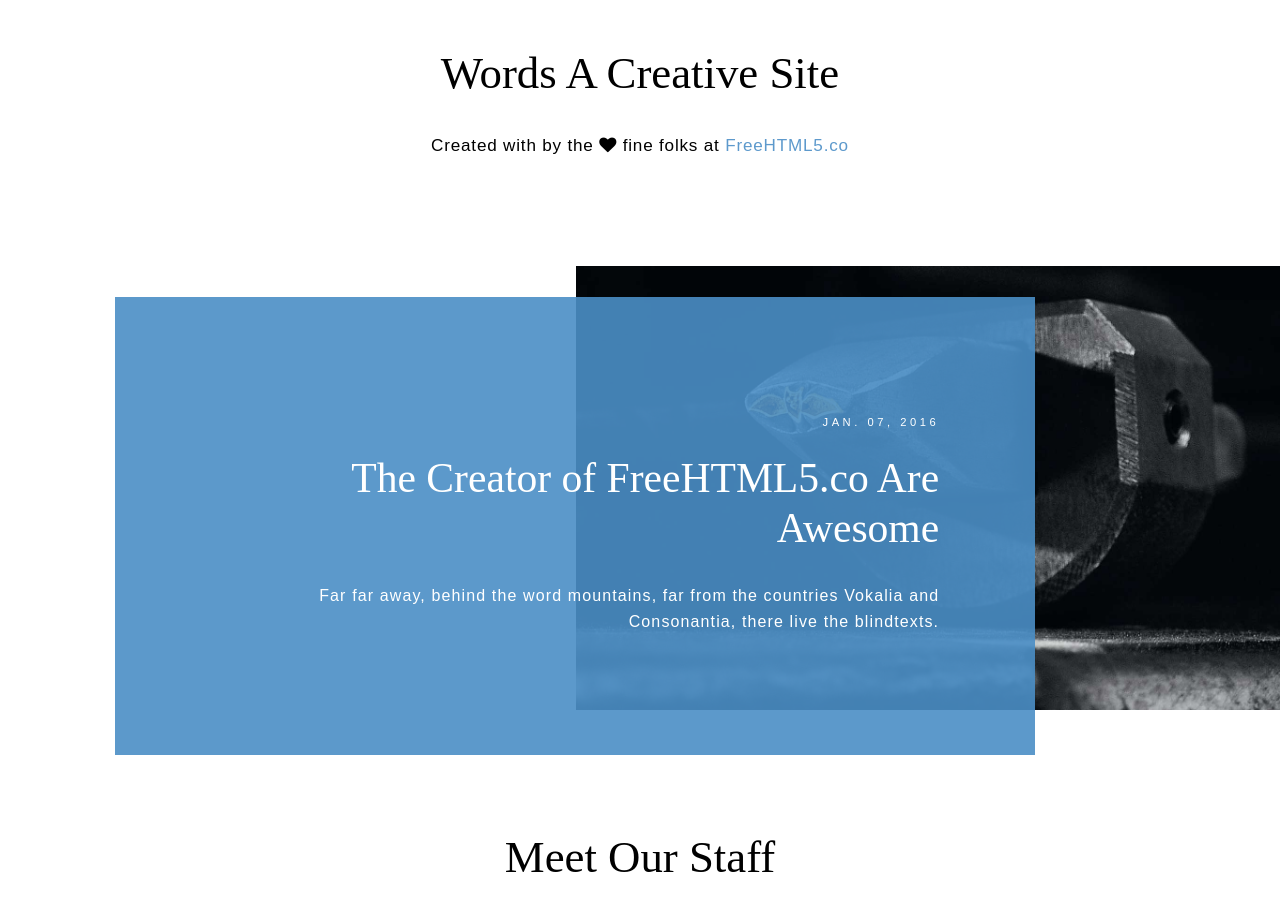
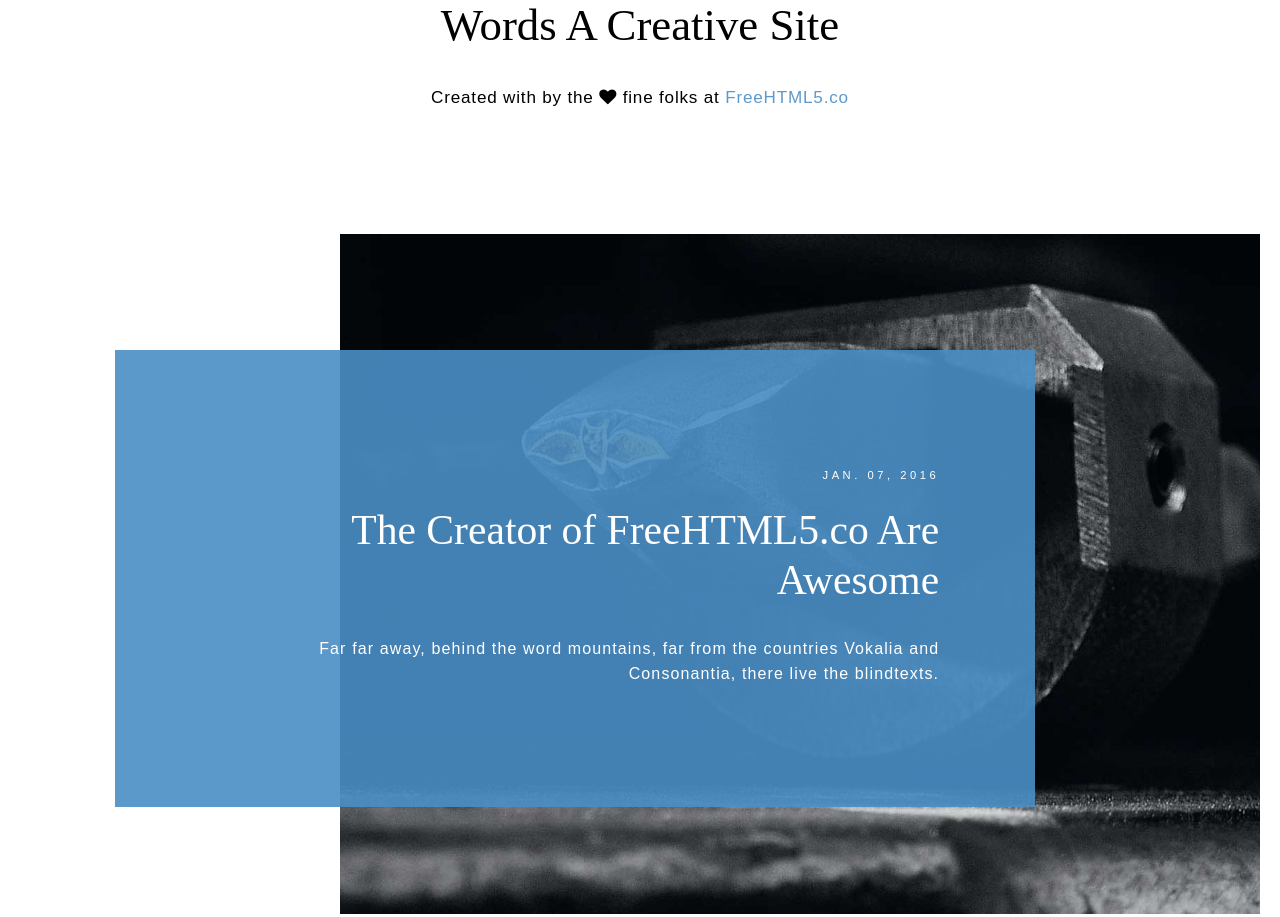
Before and after one commit to Vayren/Words_Blog, a website: page index.html in a window 1280 px wide. Shown: the part 925-1842 px from the top of the page. Drawn offline with Linux system fonts and the light colour scheme.

Commit message:
Fix imgBack block_1

```diff
--- a/index.html
+++ b/index.html
@@ -72,8 +72,10 @@
 			<h2>Words A Creative Site</h2>
 			<p>Created with  by the <i class="fa fa-heart" aria-hidden="true"></i> fine folks at <a href="#">FreeHTML5.co</a></p>
 		</div>
-		<div class="container_1">
-			<div class="background"></div>
+		<div class="container_1 clearfix">
+			<div class="background">
+				<img src="img/featured-1.jpg" alt="Photo">
+			</div>
 			<div class="post">
 				<span>JAN. 07, 2016</span>
 				<h2>The Creator of FreeHTML5.co Are Awesome</h2>
--- a/scss/style.scss
+++ b/scss/style.scss
@@ -145,8 +145,7 @@ header{
 }
 
 .block_1{
-	height:100%;
-	padding-top: 11em ;
+	padding-top: 8em;
 	.header{
 		text-align: center;
 		a{
@@ -164,18 +163,24 @@ header{
 		}
 	}
 	.container_1{
-		height: 100%;
+		margin-top: 8em;
 		position: relative;
 		.background{
-			height: 100%;
-			background: url('../img/featured-1.jpg') no-repeat;
-			background-size: 55% auto;
-			background-position: 100% 7em;
+			float:right;
+			overflow: hidden;
+			width:920px;
+			height:680px;
+			margin-right: 20px;
+			img{
+				width:1050px;
+				height:680px;
+				margin-left: -70px;
+			}
 		}
 		.post{
 			position: absolute;
 			text-align: right;
-			top:23%;
+			top:17%;
 			left:9%;
 			width:920px;
 			color:white;
```
Also changed, not shown: css/style.css.
